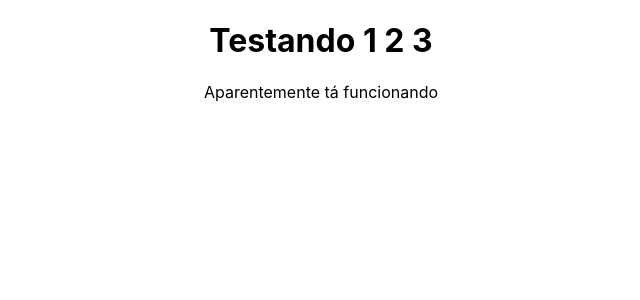
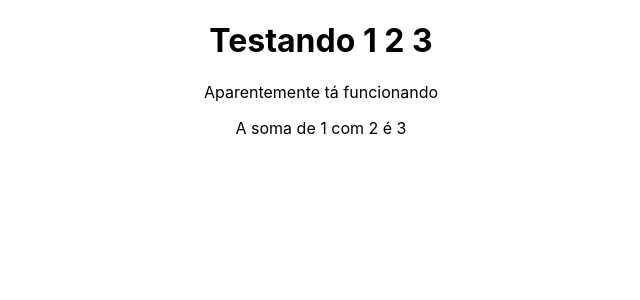
Before and after one commit to Rudigus/react-learn, a React (Create React App) app in the folder meu-projeto/: page / in a window 1280 px wide. Shown: the top 300 px of the page, without its empty margins (319-959 px from the left). Built offline with nearby package versions, Linux system fonts and the light colour scheme.

Commit message:
basic jsx

```diff
--- a/meu-projeto/src/App.js
+++ b/meu-projeto/src/App.js
@@ -1,10 +1,19 @@
 import './App.css';
 
 function App() {
+
+  const n1 = 1;
+  const n2 = 2;
+
+  function sum(a, b) {
+    return a + b;
+  }
+
   return (
     <div className="App">
       <h1>Testando 1 2 3</h1>
       <p>Aparentemente tá funcionando</p>
+      <p>A soma de {n1} com {n2} é {sum(n1, n2)}</p>
     </div>
   );
 }
```
